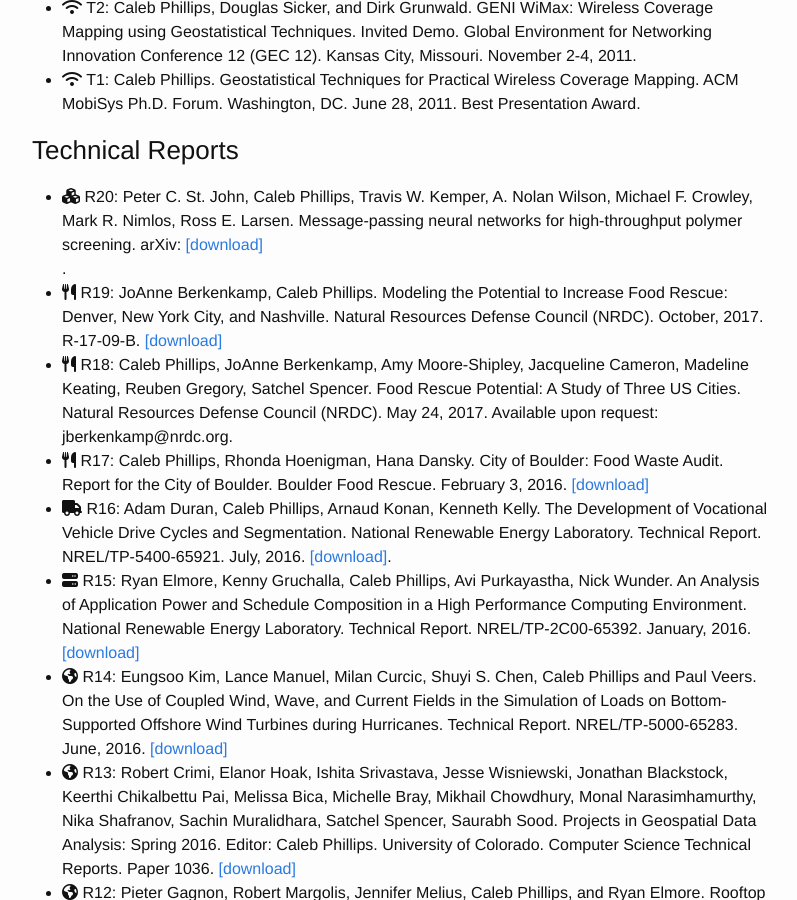
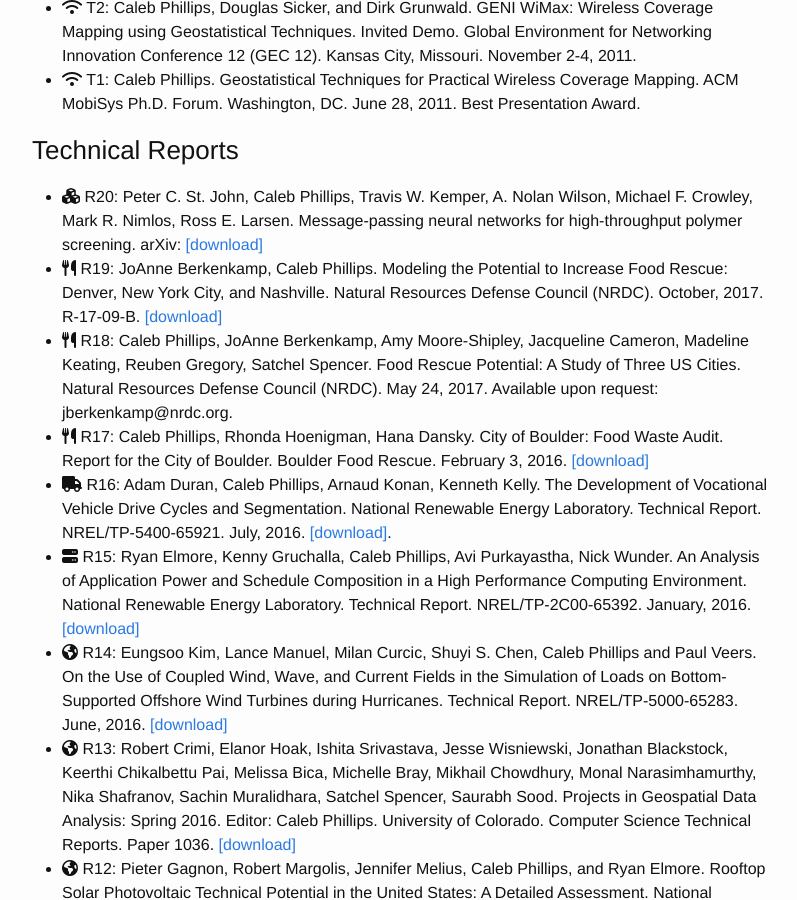
Before and after one commit to somerandomsequence/smallwhitecube, a Jekyll site: the page built from research.md, in a window 1280 px wide and 900 px high, scrolled down 6918 px. Shown: the whole window, without its empty margins (238-1035 px from the left). Built offline with Jekyll 4.4.1, drawn with Linux system fonts in a browser that asks for light colours; nearby versions of some CDN libraries.

Commit message:
stray period

```diff
--- a/_includes/papers.html
+++ b/_includes/papers.html
@@ -150,7 +150,7 @@
 <h3>Technical Reports</h3>
 
 <ul>
- <li><i class="fa fa-cubes" aria-hidden="true"></i> R20: Peter C. St. John, Caleb Phillips, Travis W. Kemper, A. Nolan Wilson, Michael F. Crowley, Mark R. Nimlos, Ross E. Larsen. Message-passing neural networks for high-throughput polymer screening. arXiv: <a href="https://arxiv.org/abs/1807.10363">[download]</a></li>.
+ <li><i class="fa fa-cubes" aria-hidden="true"></i> R20: Peter C. St. John, Caleb Phillips, Travis W. Kemper, A. Nolan Wilson, Michael F. Crowley, Mark R. Nimlos, Ross E. Larsen. Message-passing neural networks for high-throughput polymer screening. arXiv: <a href="https://arxiv.org/abs/1807.10363">[download]</a></li>
  <li><i class="fa fa-cutlery" aria-hidden="true"></i> R19: JoAnne Berkenkamp, Caleb Phillips. Modeling the Potential to Increase Food Rescue: Denver, New York City, and Nashville. Natural Resources Defense Council (NRDC). October, 2017. R-17-09-B. <a href="https://www.nrdc.org/sites/default/files/modeling-potential-increase-food-rescue-report.pdf">[download]</a></li>
  <li><i class="fa fa-cutlery" aria-hidden="true"></i> R18: Caleb Phillips, JoAnne Berkenkamp, Amy Moore-Shipley, Jacqueline Cameron, Madeline Keating, Reuben Gregory, Satchel Spencer. Food Rescue Potential: A Study of Three US Cities. Natural Resources Defense Council (NRDC). May 24, 2017. Available upon request: jberkenkamp@nrdc.org.</li>
  <li><i class="fa fa-cutlery" aria-hidden="true"></i> R17:  Caleb Phillips, Rhonda Hoenigman, Hana Dansky. City of Boulder: Food Waste Audit. Report for the City of Boulder. Boulder Food Rescue. February 3, 2016. <a href="https://indd.adobe.com/view/e29e94dc-8676-4bf5-a282-ca0495157 3c4">[download]</a> </li>
```
